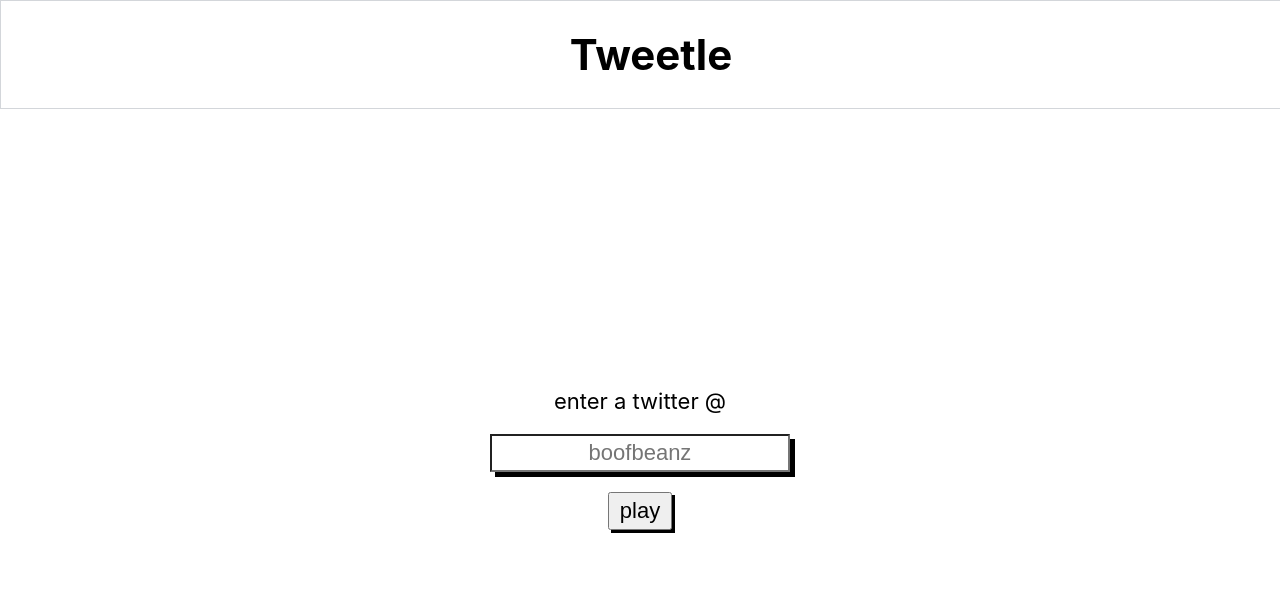
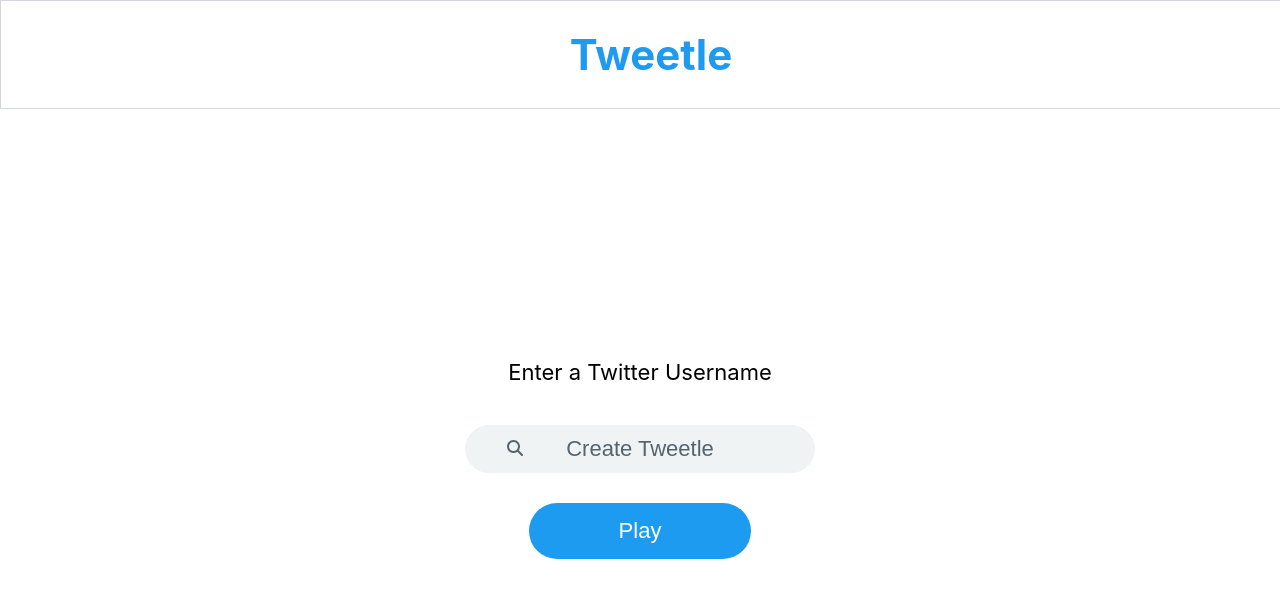
Before and after one commit to gitbeanz/tweetle, a React (Create React App) app in the folder frontend/: page / in a window 1280 px wide. Shown: the top 598 px of the page. Built offline with nearby package versions, Linux system fonts and the light colour scheme; no server answers.

Commit message:
Tweaked styling of components to reflect Twitter's aesthetic

```diff
--- a/frontend/package.json
+++ b/frontend/package.json
@@ -3,6 +3,10 @@
   "version": "0.1.0",
   "private": true,
   "dependencies": {
+    "@fortawesome/fontawesome-svg-core": "^6.3.0",
+    "@fortawesome/free-regular-svg-icons": "^6.3.0",
+    "@fortawesome/free-solid-svg-icons": "^6.3.0",
+    "@fortawesome/react-fontawesome": "^0.2.0",
     "@testing-library/jest-dom": "^5.16.5",
     "@testing-library/react": "^13.4.0",
     "@testing-library/user-event": "^13.5.0",
--- a/frontend/src/App.js
+++ b/frontend/src/App.js
@@ -3,7 +3,6 @@ import Navbar from "./components/Navbar";
 import Input from "./components/Input";
 import { useState, useEffect } from "react";
 import Axios from "axios";
-import Twitter from "./twitter.svg";
 import Tweetle from "./components/Tweetle";
 
 function App() {
--- a/frontend/src/components/Input.css
+++ b/frontend/src/components/Input.css
@@ -1,3 +1,7 @@
+
+
+
+
 .input-div{
     width: 300px;
     margin: auto;
@@ -6,6 +10,7 @@
     justify-content: center;
     align-items: center;
     text-align: center;
+
 }
 
 .input-label{
@@ -18,15 +23,54 @@
 .input{
     margin-top: 20px;
     font-size: 22px;
-    padding: 4px;
-    box-shadow: 5px 5px;
+    padding: 10px 30px;
+    border-radius: 25px;
+    background-color: #EFF3F4;
     text-align: center;
+    border: 1px solid #EFF3F4;
+
+}
+
+.input:focus{
+    background-color: #FFFFFF;
+    outline: 1px solid #1D9BF0;
+
+}
+
+.input:focus::placeholder{
+    color: #1D9BF0;
+}
+
+
+::placeholder{
+    color: #536471;
 }
 
 .input-button{
-    margin-top: 20px;
+    margin-top: 30px;
     font-size: 22px;
-    padding: 4px 10px;
-    box-shadow: 3px 3px;
+    padding: 15px 90px;
+    border-radius: 40px;
+    border: 0px;
     cursor: pointer;
+    background-color: #1D9BF0;
+    color: #FFFFFF;
+    transition: background-color 0.2s ease-out;
+
+
 }
+
+.input-button:hover{
+    background-color: #177CC0;
+    transition: background-color 0.1 ease-in;
+}
+
+.glass{
+    position: relative;
+    top: 53px;
+    right: 125px;
+    color: #536471;
+}
+.input-glass:focus-within > .glass{
+    color: #1D9BF0;
+}
--- a/frontend/src/components/Input.js
+++ b/frontend/src/components/Input.js
@@ -1,5 +1,7 @@
 import React from "react";
 import "./Input.css";
+import { FontAwesomeIcon } from "@fortawesome/react-fontawesome";
+import { faMagnifyingGlass } from "@fortawesome/free-solid-svg-icons";
 
 export default function Input(props) {
   function handleClick() {
@@ -12,16 +14,19 @@ export default function Input(props) {
   return (
     <div className="input-div">
       <form className="form" onSubmit={handleSubmit}>
-        <label className="input-label">enter a twitter @</label>
+        <label className="input-label">Enter a Twitter Username</label>
+        <div className="input-glass">
+          <FontAwesomeIcon icon={faMagnifyingGlass} className="glass" />
           <input
             id="input_id"
             className="input"
             type="text"
             name="user"
-          placeholder="boofbeanz"
+            placeholder="Create Tweetle"
           />
+        </div>
         <button className="input-button" type="submit">
-          play
+          Play
         </button>
       </form>
     </div>
--- a/frontend/src/components/Keyboard.css
+++ b/frontend/src/components/Keyboard.css
@@ -15,19 +15,22 @@
 }
 
 div .green{
-    background: #5ac85a;
+    background: #1DA1F2;
     color: #fff;
-    transition: all 0.3s ease-in;
+    transition: all 0.2s ease-in;
+    transition-delay: 1s;
 }
 
 div .yellow{
-    background: #e2cc68;
+    background: #657786;
     color: #fff;
-    transition: all 0.3s ease-in;
+    transition: all 0.2s ease-in;
+    transition-delay: 1s;
 }
 
 div .grey{
-    background: #a1a1a1;
+    background: #AAB8C2;
     color: #fff;
-    transition: all 0.3s ease-in;
+    transition: all 0.2s ease-in;
+    transition-delay: 1s;
 }
--- a/frontend/src/components/Modal.css
+++ b/frontend/src/components/Modal.css
@@ -17,7 +17,7 @@
 }
 
 .modal .word{
-    color: #ff004c;
+    color: #1DA1F2;
     font-weight: bold;
     font-size: 0.8em;
     text-transform: uppercase;
--- a/frontend/src/components/Modal.js
+++ b/frontend/src/components/Modal.js
@@ -31,8 +31,8 @@ export default function Modal(props) {
           <p className="tweet">
             @{props.user} : "{props.data.text}"
           </p>
-          <p>run it back, you got this 😼</p>
-          <p className="refresh">refresh to play again</p>
+          <p>Run it back, you got this 😼</p>
+          <p className="refresh">Refresh to play again</p>
         </div>
       )}
     </div>
--- a/frontend/src/components/Navbar.css
+++ b/frontend/src/components/Navbar.css
@@ -8,6 +8,7 @@
     display: block;
     border: 1px solid #D3D6DA;
     margin-bottom: 30px;
+    color: #1D9BF0
 }
 
 @media screen and (min-width: 765px) {
--- a/frontend/src/components/TweetleRow.css
+++ b/frontend/src/components/TweetleRow.css
@@ -22,8 +22,8 @@
     background: #fff;
     border-color: #333;
     color: black;
-    --background: #5ac85a;
-    --border-color: #5ac85a;
+    --background: #1DA1F2;
+    --border-color: #1DA1F2;
 
 }
 
@@ -32,8 +32,8 @@
     background: #fff;
     border-color: #333;
     color: black;
-    --background: #a1a1a1;
-    --border-color: #a1a1a1;
+    --background: #AAB8C2;;
+    --border-color: #AAB8C2;;
 
 }
 
@@ -42,8 +42,8 @@
     background: #fff;
     border-color: #333;
     color: black;
-    --background: #e2cc68;
-    --border-color: #e2cc68;
+    --background: #657786;
+    --border-color: #657786;
 
 }
 
```
Also changed, not shown: 1 other file (tests, documents, lock files or other folders). Lines whose indentation alone changed are shown as unchanged.
